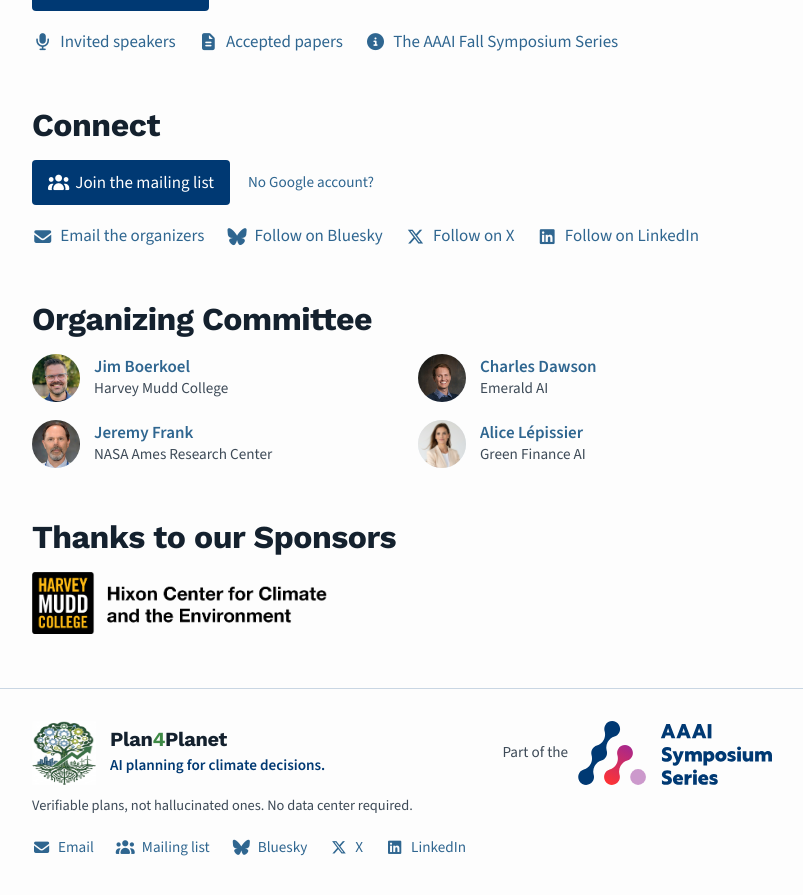
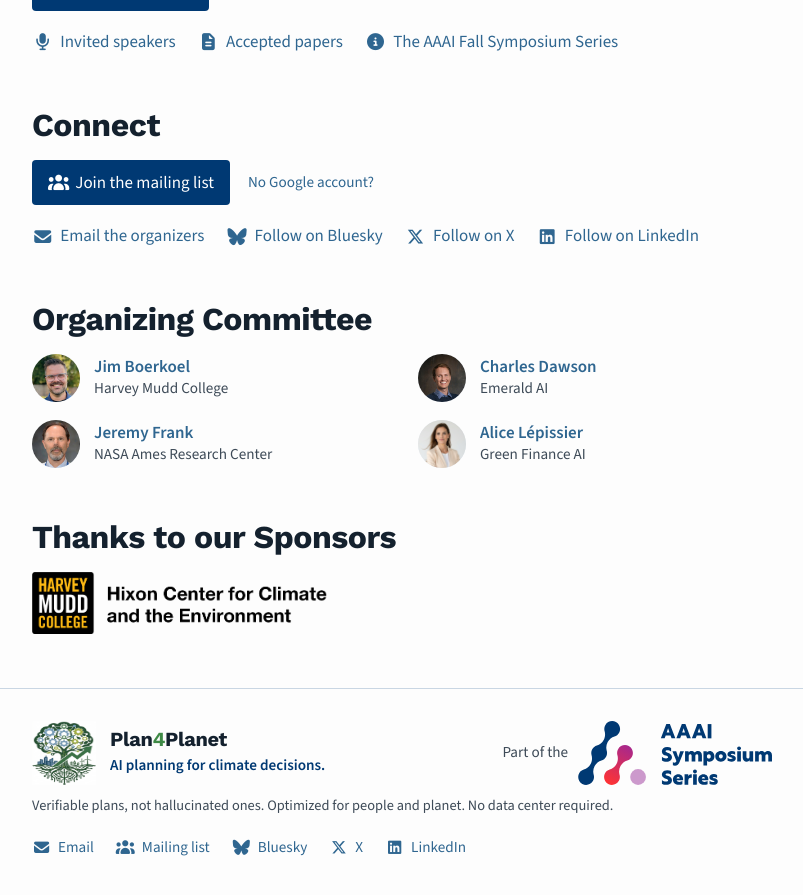
Before and after one commit to plan4planet/plan4planet.github.io, a Jekyll site: the page built from index.md, in a window 1280 px wide and 900 px high, scrolled down 2786 px. Shown: the top 895 px of the window, without its empty margins (238-1041 px from the left). Built offline with Jekyll 4.4.1, drawn with Linux system fonts in a browser that asks for light colours; nearby versions of some CDN libraries.

Commit message:
content: footer pitch adds 'Optimized for people and planet.'
Co-Authored-By: Claude Opus 5.5 <noreply@anthropic.com>

```diff
--- a/_config.yml
+++ b/_config.yml
@@ -6,7 +6,7 @@ tagline: "AI planning for climate decisions"
 description: "Plan4Planet is a community for AI planning and climate. Verifiable climate decisions, not hallucinated ones. Without a data center's energy footprint."
 url: "https://www.plan4planet.org"
 footer_tagline: "AI planning for climate decisions."
-footer_pitch: "Verifiable plans, not hallucinated ones. No data center required."
+footer_pitch: "Verifiable plans, not hallucinated ones. Optimized for people and planet. No data center required."
 logo: /assets/images/plan4planet.png
 
 # Enforce a large image display format for Twitter/X cards
```
